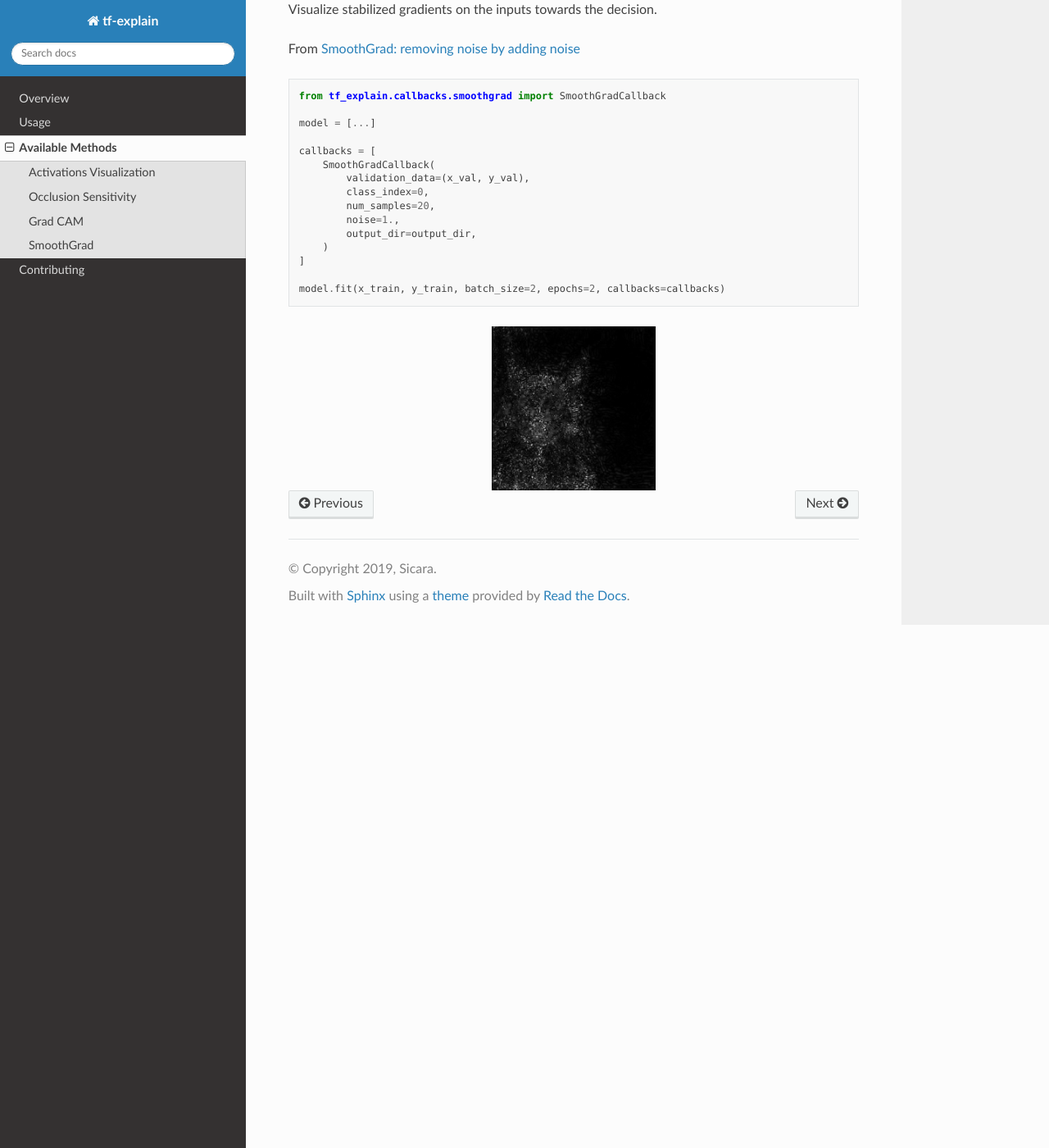
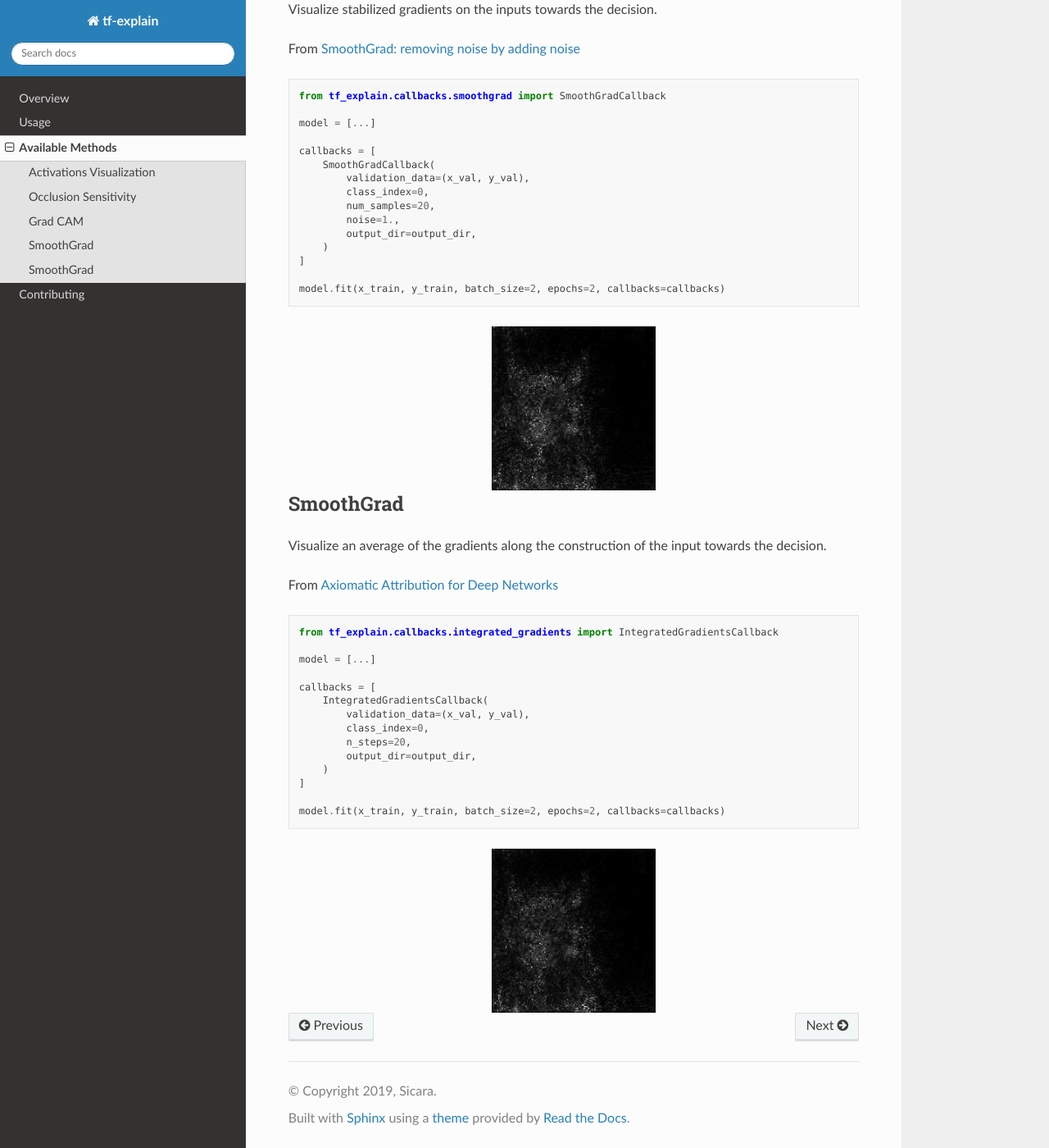
Before and after one commit to sicara/tf-explain, a Sphinx documentation site: the page built from docs/source/methods.rst, in a window 1280 px wide and 1400 px high, scrolled down 2239 px. Shown: the whole window at 82% size. Built offline with Sphinx 7.4.7 and the Read the Docs theme 2.0.0, drawn with Linux system fonts in a browser that asks for light colours; pages that are not in the unit, such as notebooks, are missing from menus.

Commit message:
Add Integrated Gradients in docs

```diff
--- a/docs/source/methods.rst
+++ b/docs/source/methods.rst
@@ -108,3 +108,31 @@ From `SmoothGrad: removing noise by adding noise <https://arxiv.org/abs/1706.038
    :alt: SmoothGrad
    :width: 200px
    :align: center
+
+
+SmoothGrad
+**********
+
+Visualize an average of the gradients along the construction of the input towards the decision.
+
+From `Axiomatic Attribution for Deep Networks <https://arxiv.org/pdf/1703.01365.pdf>`_
+::
+    from tf_explain.callbacks.integrated_gradients import IntegratedGradientsCallback
+
+    model = [...]
+
+    callbacks = [
+        IntegratedGradientsCallback(
+            validation_data=(x_val, y_val),
+            class_index=0,
+            n_steps=20,
+            output_dir=output_dir,
+        )
+    ]
+
+    model.fit(x_train, y_train, batch_size=2, epochs=2, callbacks=callbacks)
+
+.. image:: ../assets/integrated_gradients.png
+   :alt: IntegratedGradients
+   :width: 200px
+   :align: center
```
Also changed, not shown: docs/assets/integrated_gradients.png (added).
